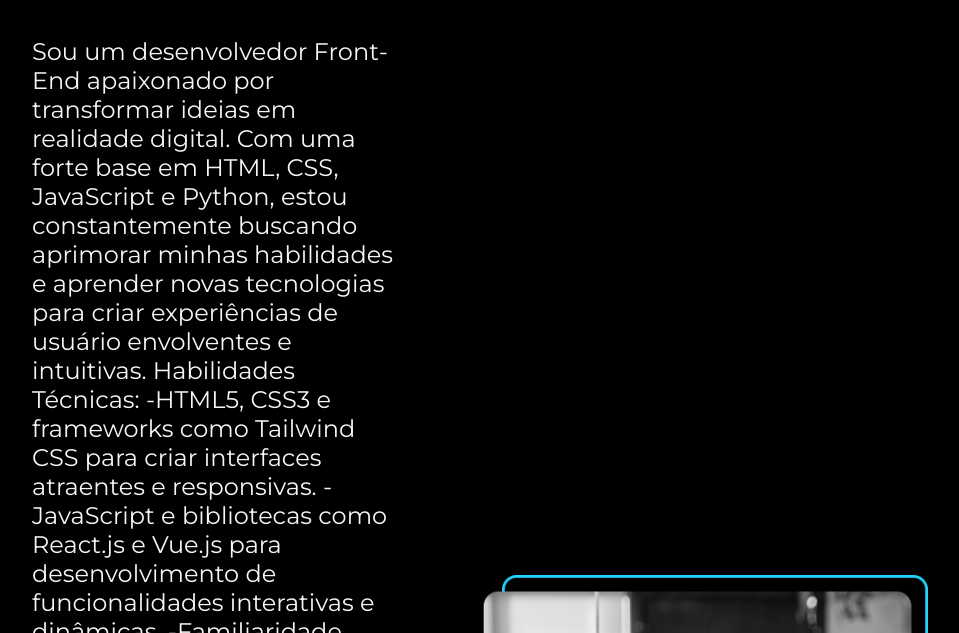
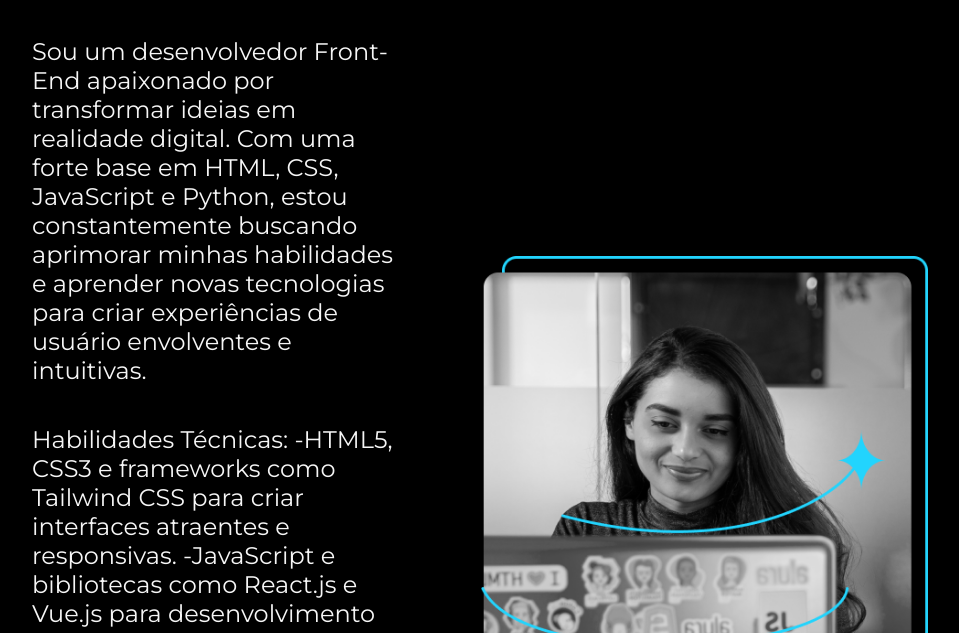
Before and after one commit to aadrianobarros/portfolio, a plain HTML site: page about.html in a window 1280 px wide. Shown: the part 167-800 px from the top of the page, without its empty margins (160-1119 px from the left). Drawn offline with nearby package versions, Linux system fonts and the light colour scheme.

Commit message:
modificado

```diff
--- a/about.html
+++ b/about.html
@@ -17,19 +17,7 @@
         <section class="apresentacao__conteudo">
             <h1 class="apresentacao__conteudo__titulo">Sobre mim</h1>
             <p class="apresentacao__conteudo__texto">Sou um desenvolvedor Front-End apaixonado por transformar ideias em realidade digital. Com uma forte base em HTML, CSS, JavaScript e Python, estou constantemente buscando aprimorar minhas habilidades e aprender novas tecnologias para criar experiências de usuário envolventes e intuitivas.
-
-                Habilidades Técnicas:
-
-                -HTML5, CSS3 e frameworks como Tailwind CSS para criar interfaces atraentes e responsivas.
-                -JavaScript e bibliotecas como React.js e Vue.js para desenvolvimento de funcionalidades interativas e dinâmicas.
-                -Familiaridade com controle de versão usando Git e plataformas de colaboração como GitHub.
-                -Python e alguns frameworks para desenvolvimento web back-end e integração de APIs.
-
-                Certificações:
-
-                -Certificado em Desenvolvimento Front-end
-                -Certificado em Programação JavaScript Avançada
-                -Certificado em Programação Python Avançado</p>
+</p>
             <p class="apresentacao__conteudo__texto">Habilidades Técnicas:
 
                 -HTML5, CSS3 e frameworks como Tailwind CSS para criar interfaces atraentes e responsivas.
```
